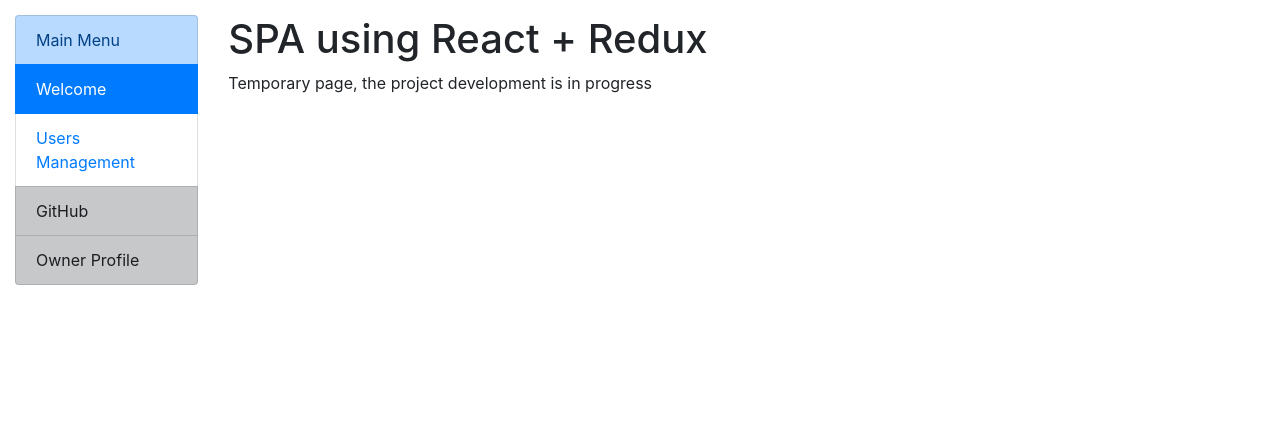
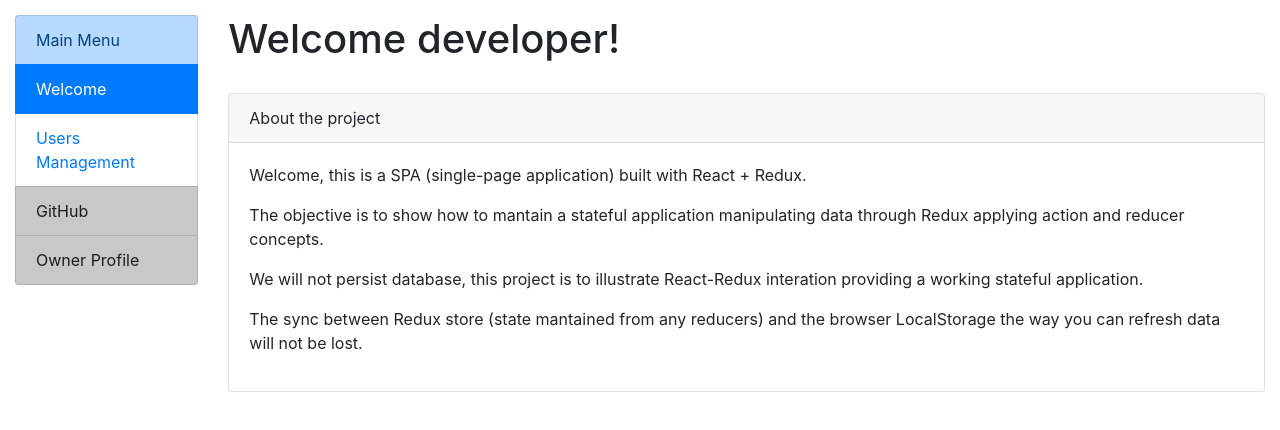
Before and after one commit to rpichioli/react-concepts-and-features, a React (Create React App) app in the folder src/: page / in a window 1280 px wide. Shown: the top 430 px of the page. Built offline with nearby package versions, Linux system fonts and the light colour scheme.

Commit message:
Home structure and content + styles

```diff
--- a/src/src/components/Home/Home.js
+++ b/src/src/components/Home/Home.js
@@ -4,8 +4,17 @@ class Home extends React.Component {
 	render() {
 		return (
 			<div>
-				<h1>SPA using React + Redux</h1>
-				<p>Temporary page, the project development is in progress</p>
+				<h1>Welcome developer!</h1>
+				<div className="card">
+					<div className="card-header">About the project</div>
+					<div className="card-body">
+						<p>Welcome, this is a SPA (single-page application) built with React + Redux.</p>
+						<p>The objective is to show how to mantain a stateful application manipulating data through Redux applying action and reducer concepts.</p>
+						<p>We will not persist database, this project is to illustrate React-Redux interation providing a working stateful application.</p>
+						<p>The sync between Redux store (state mantained from any reducers) and the browser LocalStorage the way you can refresh data will not be lost.</p>
+					</div>
+				</div>
+
 			</div>
 		);
 	}
--- a/src/src/containers/App/App.css
+++ b/src/src/containers/App/App.css
@@ -1,3 +1,3 @@
-body > #root > .container {
-	/* margin-top: 40px */
+h1 {
+	margin-bottom: 30px;
 }
```
